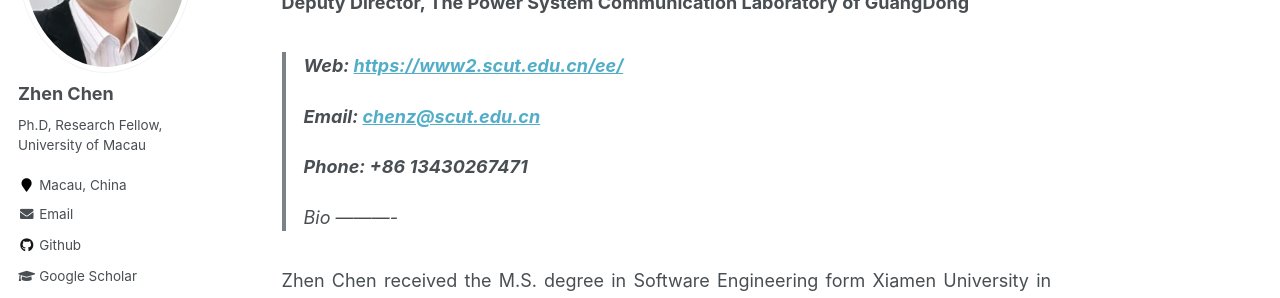
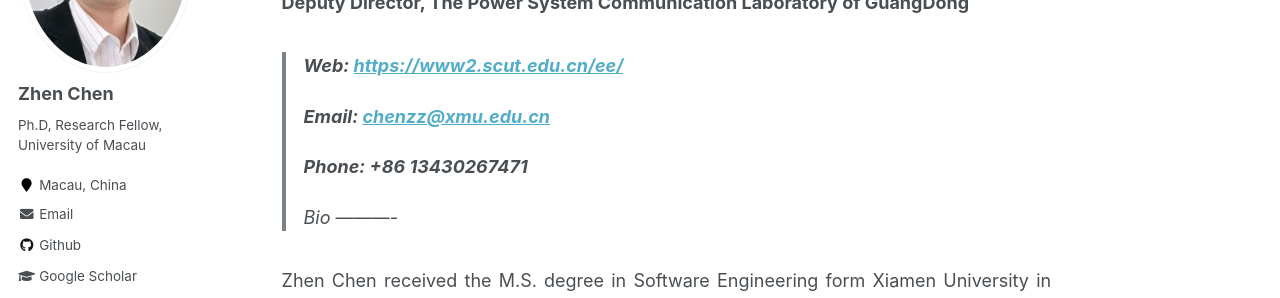
Before and after one commit to baile035/chenz_CV, a Jekyll site: the page built from _pages/about.md, in a window 1280 px wide and 900 px high. Shown: the part 262-560 px from the top of the window. Built offline with Jekyll 4.4.1, drawn with Linux system fonts in a browser that asks for light colours.

Commit message:
Update about.md

```diff
--- a/_pages/about.md
+++ b/_pages/about.md
@@ -23,7 +23,7 @@ redirect_from:
 </html>
 
 ><p><b style="line-height:50%"> Web: <a href="https://www2.scut.edu.cn/ee/">https://www2.scut.edu.cn/ee/</a> </b></p>
-><p><b style="line-height:50%"> Email: <a href="mailto:chenz@scut.edu.cn">chenz@scut.edu.cn</a></b> </p>
+><p><b style="line-height:50%"> Email: <a href="mailto:chenz.scut@gmail.com">chenzz@xmu.edu.cn</a></b> </p>
 ><p><b style="line-height:50%"> Phone: +86 13430267471 </b></p>
 <!--
 ><p><b width="50%" style="line-height:50%">School of Electronic and Information Engineering, Shaw Building, Wushan Campus, SCUT, 510461, China.  </b> </p>
```
